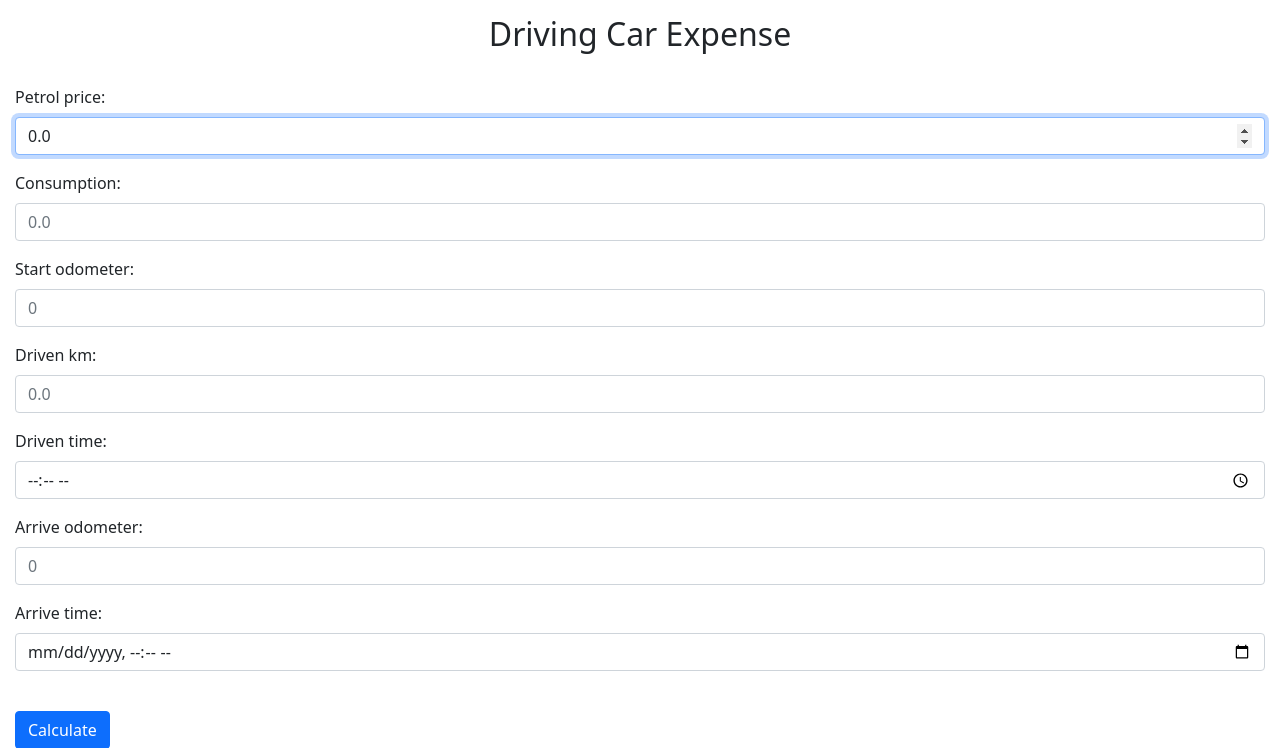
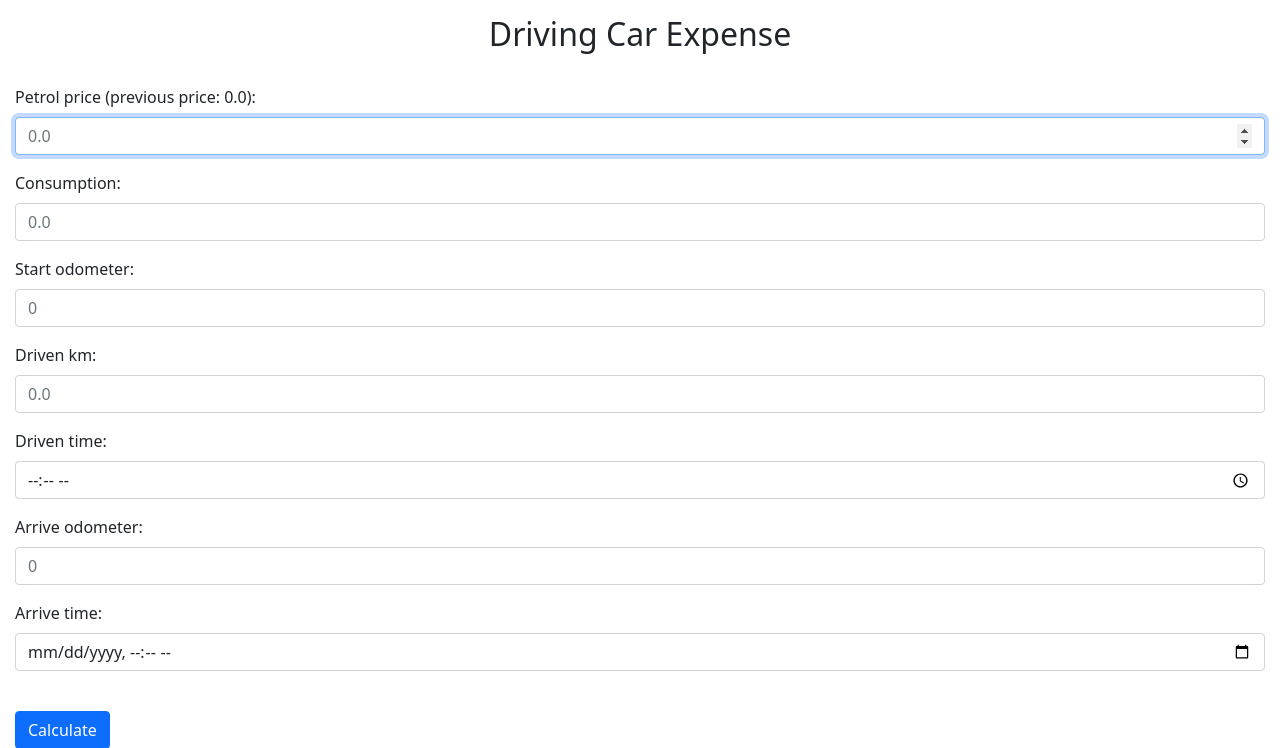
Before and after one commit to acikabubo/driving-car-expense, a FastAPI app: page / in a window 1280 px wide. Shown: the top 748 px of the page. Run offline with FastAPI, Linux system fonts and the light colour scheme.

Commit message:
Put previous petrol price in label

```diff
--- a/templates/index.html
+++ b/templates/index.html
@@ -16,8 +16,8 @@
     <h2 align="center">Driving Car Expense</h2><br>
     <form class="formContainer" action="/calculate" method="POST">
         <div class="mb-3">
-            <label for="petrol_price" class="form-label">Petrol price:</label>
-            <input type="number" class="form-control" step="0.1" placeholder="0.0" id="petrol_price" name="petrol_price" value="{{ petrol_price }}" autofocus required>
+            <label for="petrol_price" class="form-label">Petrol price (previous price: {{ petrol_price }}):</label>
+            <input type="number" class="form-control" step="0.1" placeholder="0.0" id="petrol_price" name="petrol_price" autofocus required>
         </div>
         <div class="mb-3">
             <label for="consumption" class="form-label">Consumption:</label>
```
